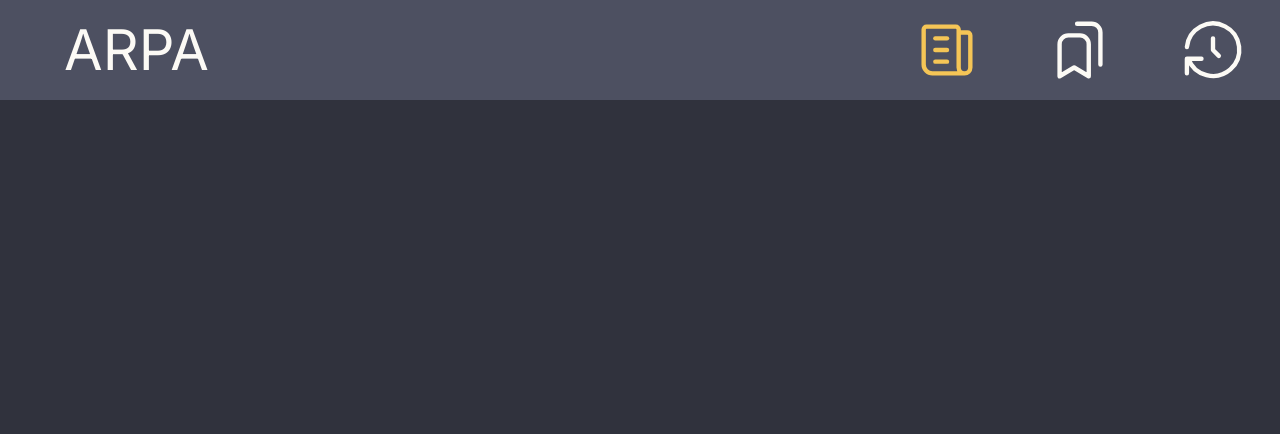
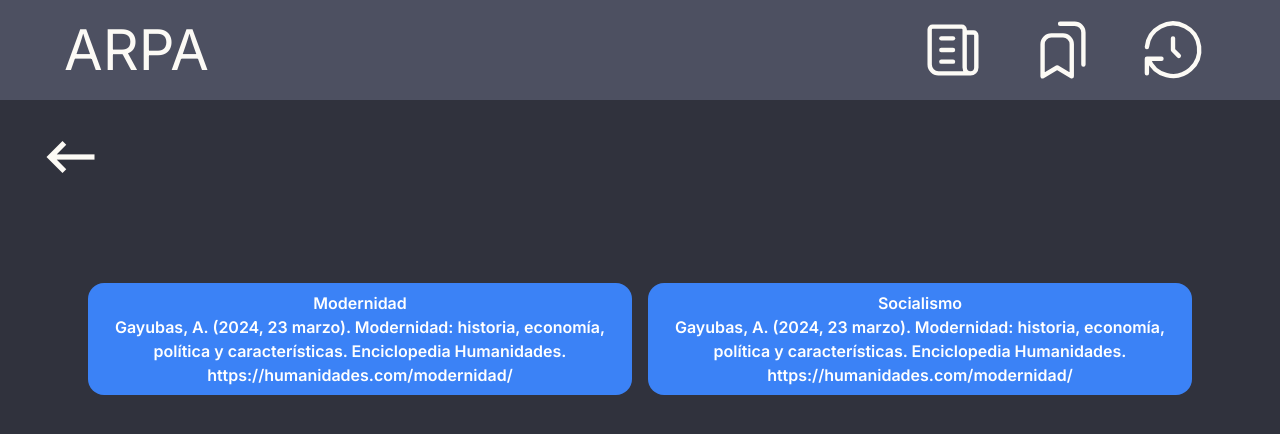
Before and after one commit to raxhacks/arpa-softtek, a Next.js app in the folder frontend/: page /Favorites in a window 1280 px wide. Shown: the top 434 px of the page. Built offline with nearby package versions, Linux system fonts and the light colour scheme.

Commit message:
favorite page added and register bug fixed

```diff
--- a/frontend/app/(main)/CargarArchivos/page.tsx
+++ b/frontend/app/(main)/CargarArchivos/page.tsx
@@ -113,7 +113,7 @@ function SectionsHeader() {
   );
 }
 
-function Arrow(back: any) {
+export function Arrow(back: any) {
   return(
     <button className="arrow" onClick={() => {back.selected && back.goBack()}}>
       <i className="material-icons" style={{fontSize: "400%"}}>keyboard_backspace</i>
@@ -357,8 +357,6 @@ function CargaArchivos() {
       <div className="main">
         <meta name="viewport" content="width=device-width, initial-scale=1.0"></meta>
         <link rel="stylesheet" href="https://fonts.googleapis.com/icon?family=Material+Icons"></link>
-        {/* <ARPAHeader />
-        <SectionsHeader /> */}
         <Arrow selected={formatSelected} goBack={goBack} />
         <CenterHeader text={centerText} />
         <Main type={currentFormat} setType={setType} file={file} fileState={fileState} handleChangePDF={handleChangePDF} handleChangeDOCX={handleChangeDOCX} setfileState={setFState} />
--- /dev/null
+++ b/frontend/app/(main)/Favorites/Favorites.css
@@ -0,0 +1,58 @@
+  button.sections{
+    border-width: 0px;
+    background-color: transparent;
+    color: rgb(252, 250, 245);
+    vertical-align: middle;
+    padding: 0% 0% 0% 0%;
+  }
+  button.sections:hover{
+    color: rgb(232, 221, 197);
+  }
+  button.sections:active{
+    color: rgb(217, 189, 122)
+  }
+
+  button.arrow{
+    border-width: 0px;
+    background-color: transparent;
+    vertical-align: middle;
+    margin-left: 3%;
+    color: rgb(252, 250, 245);
+  }
+  button.arrow:hover{
+    color: rgb(188, 186, 181);
+  }
+  button.arrow:active{
+    color: rgb(86, 85, 83);
+  }
+
+
+  .main{
+    background-color: rgb(48, 50, 61);
+    padding-top: 15vh;
+    padding-bottom: 20vh;
+    font-weight: 600;
+
+  }
+  @media only screen and (min-width: 768px){
+    .main{
+      background-color: rgb(48, 50, 61);
+      padding-top: 125px;
+      padding-bottom: 0;
+      height: 100vh;
+      font-weight: 600;
+    }
+  }
+
+  .text{
+    color: rgb(252, 250, 245);
+  }
+  @media only screen and (min-width: 768px){
+    .text{
+      color: rgb(252, 250, 245);
+      margin-left: 10vw;
+      margin-right: 10vw;
+      margin-top: 5vh;
+      font-size: 2vw;
+    }
+  }
--- a/frontend/app/(main)/Favorites/page.tsx
+++ b/frontend/app/(main)/Favorites/page.tsx
@@ -1,7 +1,118 @@
-export default function Favoritos(){
+'use client';
+
+import Link from 'next/link';
+import { useEffect, useState } from 'react';
+import Typewriter from 'typewriter-effect';
+import { Fade } from "react-awesome-reveal";
+import './Favorites.css'
+
+
+function ActiveSectionButton(name: any) {
     return (
-        <div>
-            pestaña de favoritos
+      <button className="sections">
+        <i className="material-icons" style={{fontSize: "250%", verticalAlign: "middle", color: "rgb(217, 189, 122)"}}>{name.text}</i>
+      </button>
+    );
+}
+
+function InactiveSectionButton(name: any) {
+    return (
+      <button className="sections">
+        <i className="material-icons" style={{fontSize: "250%", verticalAlign: "middle"}}>{name.text}</i>
+      </button>
+    );
+}
+
+function ARPAHeader() {
+    return (
+      <div className="ARPA_header">
+        <h2 className="headerText">ARPA</h2>
+      </div>
+    );
+}
+
+function SectionsHeader() {
+    return (
+      <div className="sections_header">
+        <div className="sectionGroup">
+          <ActiveSectionButton text="feed"/>
+          &nbsp; &nbsp; &nbsp; &nbsp;
+          <InactiveSectionButton text="book"/>
+          &nbsp; &nbsp; &nbsp; &nbsp;
+          <InactiveSectionButton text="history"/>
         </div>
-    )
+      </div>
+    );
 }
+
+function Arrow(back: any) {
+    return(
+      <button className="arrow">
+        <Link href="/CargarArchivos">
+          <i className="material-icons" style={{fontSize: "400%"}}>keyboard_backspace</i>
+        </Link>
+      </button>
+    );
+}
+
+function MostrarFavoritos() {
+    // const [sampleText, setSample] = useState("");
+
+    // useEffect(() => {
+    //   const text = localStorage.getItem('text');
+    //   setSample(text || "");
+    // }, []);
+    const [formatSelected, setSelected] = useState(false);
+    const [centerText, setTitle] = useState("Selecciona el formato del artículo");
+    const [currentFormat, setFormat] = useState("None");
+
+    const setType = (text: any, type: any) => {
+      setTitle(text)
+      setFormat(type)
+      setSelected(true)
+    }
+    const goBack = () => {
+      setTitle("Selecciona el formato del artículo")
+      setFormat("None")
+      setSelected(false)
+    }
+
+    return (
+      <>
+        <div className="main">
+          <meta name="viewport" content="width=device-width, initial-scale=1.0"></meta>
+          <link rel="stylesheet" href="https://fonts.googleapis.com/icon?family=Material+Icons"></link>
+          {/* <ARPAHeader />
+          <SectionsHeader /> */}
+          <Arrow selected={formatSelected} goBack={goBack} />
+          {/* {sampleText &&
+            <Typewriter
+            onInit={(typewriter) => {typewriter.changeDelay(1).typeString(sampleText).start()}} />} */}
+
+          <div className='flex justify-center items-start p-4 lg:p-20'>
+              <div className="w-full grid lg:grid-cols-2">
+                  <div className='p-2 w-full flex justify-center items-center text-center text-white'>
+                    <Fade className='rounded-2xl p-2 bg-blue-500'>
+                      <div>
+                        <h1>Modernidad</h1>
+                        <p>Gayubas, A. (2024, 23 marzo). Modernidad: historia, economía, política y características. Enciclopedia Humanidades. https://humanidades.com/modernidad/</p>
+                      </div>
+                    </Fade>
+                  </div>
+                  <div className='p-2 w-full flex justify-center items-center text-center text-white'>
+                    <Fade>
+                      <div className='rounded-2xl p-2 bg-blue-500'>
+                        <h1>Socialismo</h1>
+                        <p>Gayubas, A. (2024, 23 marzo). Modernidad: historia, economía, política y características. Enciclopedia Humanidades. https://humanidades.com/modernidad/</p>
+                      </div>
+                    </Fade>
+                  </div>
+              </div>
+          </div>
+
+        </div>
+      </>
+    );
+}
+//.pauseFor(3000).deleteAll()
+export default MostrarFavoritos;
--- a/frontend/app/(main)/layout.tsx
+++ b/frontend/app/(main)/layout.tsx
@@ -1,5 +1,7 @@
+
 import { redirect } from "next/navigation";
 import './layout.css';
+import Link from 'next/link'
 
 function ARPAHeader() {
   return (
@@ -93,11 +95,45 @@ function SectionsHeader() {
   return (
     <div className="sections_header">
       <div className="sectionGroup">
-        <ActiveSectionButton text="feed"/>
+        <div className="sections">
+          <div className="flex flex-row items-center">
+
+            {/* Boton 1  */}
+            <Link className="mr-4 lg:mr-10" href={`/CargarArchivos`}>
+              <svg xmlns="http://www.w3.org/2000/svg" className="icon-header icon-tabler icon-tabler-news" width="70" height="70" viewBox="0 0 24 24" stroke-width="1.5" stroke="#FCFAF5" fill="none" stroke-linecap="round" stroke-linejoin="round">
+                <path stroke="none" d="M0 0h24v24H0z" fill="none"/>
+                <path d="M16 6h3a1 1 0 0 1 1 1v11a2 2 0 0 1 -4 0v-13a1 1 0 0 0 -1 -1h-10a1 1 0 0 0 -1 1v12a3 3 0 0 0 3 3h11" />
+                <path d="M8 8l4 0" />
+                <path d="M8 12l4 0" />
+                <path d="M8 16l4 0" />
+              </svg>
+            </Link>
+
+            {/* Boton 2  */}
+            <Link className="mr-4 lg:mr-10" href={`/Favorites`}>
+              <svg xmlns="http://www.w3.org/2000/svg" className="icon-header icon-tabler icon-tabler-bookmarks" width="70" height="70" viewBox="0 0 24 24" stroke-width="1.5" stroke="#FCFAF5" fill="none" stroke-linecap="round" stroke-linejoin="round">
+                <path stroke="none" d="M0 0h24v24H0z" fill="none"/>
+                <path d="M15 10v11l-5 -3l-5 3v-11a3 3 0 0 1 3 -3h4a3 3 0 0 1 3 3z" />
+                <path d="M11 3h5a3 3 0 0 1 3 3v11" />
+              </svg>
+            </Link>
+
+            {/* Boton 3  */}
+            <div className="mr-4 lg:mr-10">
+              <svg xmlns="http://www.w3.org/2000/svg" className="icon-header icon-tabler icon-tabler-history" width="70" height="70" viewBox="0 0 24 24" stroke-width="1.5" stroke="#FCFAF5" fill="none" stroke-linecap="round" stroke-linejoin="round">
+                <path stroke="none" d="M0 0h24v24H0z" fill="none"/>
+                <path d="M12 8l0 4l2 2" />
+                <path d="M3.05 11a9 9 0 1 1 .5 4m-.5 5v-5h5" />
+              </svg>
+            </div>
+
+          </div>
+        </div>
+        {/* <InactiveSectionButton text="feed"/>
         &nbsp; &nbsp; &nbsp; &nbsp;
         <InactiveSectionButton text="book"/>
         &nbsp; &nbsp; &nbsp; &nbsp;
-        <InactiveSectionButton text="history"/>
+        <InactiveSectionButton text="history"/> */}
       </div>
     </div>
   );
@@ -109,8 +145,8 @@ export default function FileUploadLayout({
     children: React.ReactNode
   }) {
     return <section>
-        {children}
         <ARPAHeader />
         <SectionsHeader />
+        {children}
       </section>
   }
--- a/frontend/app/actions/authLogin.ts
+++ b/frontend/app/actions/authLogin.ts
@@ -37,6 +37,7 @@ export async function login(state: FormState, formData: FormData) {
     const token = await loginAuth(body);
 
     if (!token) {
+        console.log('no entras')
         return {
           message: 'credenciales incorrectas',
         }
--- a/frontend/app/login/MyTabs.js
+++ b/frontend/app/login/MyTabs.js
@@ -4,7 +4,7 @@
 // import { useSearchParams } from 'next/navigation'
 // import { useRouter } from 'next/navigation';
 'use client'
-import React from 'react';
+import React, { useState } from 'react';
 import { Tab } from '@headlessui/react';
 import { useFormStatus, useFormState } from 'react-dom'
 import { signup } from '@/app/actions/auth'
@@ -12,7 +12,7 @@ import { login } from '@/app/actions/authLogin'
 
 function MyTabs() {
   const [state, action] = useFormState(signup, undefined)
-  const [loginstate, loginaction] = useFormState(login, undefined)
+  const [loginstate, loginAction] = useFormState(login, undefined)
 
   // const router = useRouter()
   // const [values, setValues] = useState({
@@ -143,22 +143,15 @@ function MyTabs() {
                 />
               </svg>
           </Tab>
-          <form action={loginaction}
+          <form action={loginAction}
             className="flex flex-col items-center justify-center mx-auto max-w-sm mt-10 lg:mt-40">
-            {/* onSubmit={loginSubmit}  */}
-            {/* {errorInLogin && <p className="text-red-700 text-center bg-white rounded-lg w-full px-2">{errorInLogin}</p>}  */}
-            {loginstate?.errors?.email && <p>{loginstate.errors.email}</p>}
             <div className='w-full'>
               <input id="email" name="email" placeholder = "Correo electrónico" className="w-full mb-1 lg:mb-8 border-b-2 border-yellow-500 px-3 py-2 mt-1 focus:outline-none bg-transparent text-white" autoComplete='on'/>
-              {/* value={values.email}
-              onChange={handleInputChange} */}
             </div>
             <div className='w-full'>
               <input
                 name="password"
                 type="password"
-                // value={values.password}
-                // onChange={handleInputChange}
                 placeholder = "Contraseña"
                 autoComplete='on'
                 className="w-full mb-1 lg:mb-8 border-b-2 border-yellow-500 px-3 py-2 mt-1 focus:outline-none bg-transparent text-white"
@@ -248,7 +241,7 @@ export function SignupButton() {
   const { pending } = useFormStatus()
 
   return (
-    <button aria-disabled={pending} type="submit" className="rounded-lg border border-transparent py-4 w-full text-center mt-4 font-semibold text-2xl text-black bg-yellow-300 transition-colors hover:border-yellow-300 hover:bg-yellow-100 hover:dark:bg-neutral-800/20 hover:text-white">
+    <button disabled={pending} type="submit" className="rounded-lg border border-transparent py-4 w-full text-center mt-4 font-semibold text-2xl text-black bg-yellow-300 transition-colors hover:border-yellow-300 hover:bg-yellow-100 hover:dark:bg-neutral-800/20 hover:text-white">
       {pending ? 'Submitting...' : 'Sign up'}
     </button>
   )
@@ -258,7 +251,7 @@ export function LoginButton() {
     const { pending } = useFormStatus()
 
     return (
-      <button aria-disabled={pending} type="submit" className="rounded-lg border border-transparent py-4 w-full text-center mt-4 font-semibold text-2xl text-white bg-blue-500 transition-colors hover:border-blue-300 hover:bg-blue-100 hover:dark:bg-neutral-800/20 hover:text-white">
+      <button disabled={pending} type="submit" className="rounded-lg border border-transparent py-4 w-full text-center mt-4 font-semibold text-2xl text-white bg-blue-500 transition-colors hover:border-blue-300 hover:bg-blue-100 hover:dark:bg-neutral-800/20 hover:text-white">
         {pending ? 'Login in...' : 'Login'}
       </button>
     )
--- a/frontend/middleware.js
+++ b/frontend/middleware.js
@@ -5,7 +5,7 @@ import { cookies } from 'next/headers'
 
 
 // 1. Specify protected and public routes
-const protectedRoutes = ['/CargarArchivos', '/Analisis']
+const protectedRoutes = ['/CargarArchivos', '/Analisis', '/Favorites']
 const publicRoutes = ['/']
 
 export default async function middleware(req) {
```
Also changed, not shown: frontend/services/login.service.ts (+7 -0 lines).
